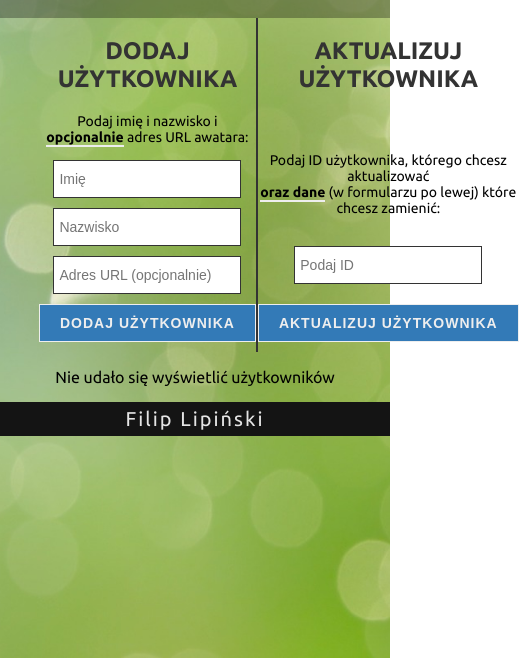
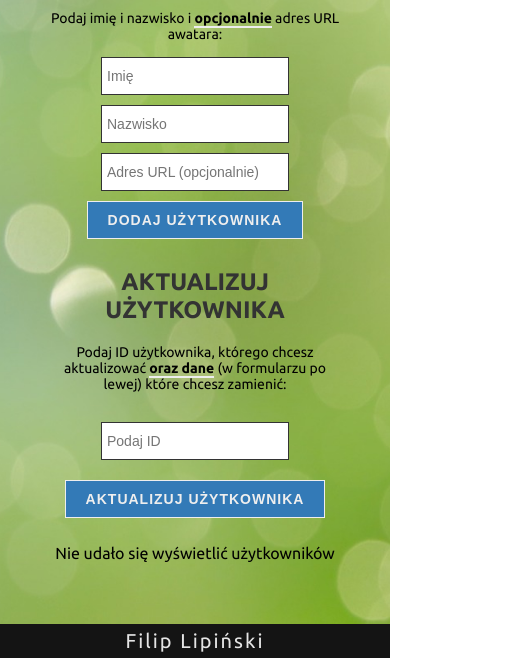
Before and after one commit to filiplipinski/rest-api, a React app: page / in a window 390 px wide. Shown: the part 186-844 px from the top of the page, 519 px wide, since content can reach past the window. Built offline with nearby package versions, Linux system fonts and the light colour scheme; no server answers.

Commit message:
add simple media queries

```diff
--- a/src/components/App.js
+++ b/src/components/App.js
@@ -2,6 +2,7 @@ import React, { Component } from 'react';
 import UsersList from "./UsersList";
 import Form from "./Form";
 import '../styles/App.css';
+import '../styles/media-queries.css';
 import blank_avatar_img from "../img/blank-avatar.jpg";
 
 const API = "https://reqres.in";
--- a/src/components/Form.js
+++ b/src/components/Form.js
@@ -79,7 +79,7 @@ class Form extends Component {
         <div className="updateUser">
           <h2>Aktualizuj użytkownika</h2>
           <form onSubmit={this.handleUpdate}>
-            <label htmlFor="id">Podaj ID użytkownika, którego chcesz aktualizować<br /> <span>oraz dane</span> (w formularzu po lewej) które chcesz zamienić:</label>
+            <label htmlFor="id">Podaj ID użytkownika, którego chcesz aktualizować <span>oraz dane</span> (w formularzu po lewej) które chcesz zamienić:</label>
             <input onChange={this.handleChange} value={id} name="id" type="number" placeholder="Podaj ID" />
             <input type="submit" value="Aktualizuj użytkownika" className="btn"></input>
           </form>
--- a/src/styles/App.css
+++ b/src/styles/App.css
@@ -1,4 +1,5 @@
 .app {
+  position: relative;
   text-align: center;
   background-image: url("../img/bgc.jpg");
   background-position: center;
@@ -7,6 +8,7 @@
   min-height: 100vh;
   max-width: 1920px;
   margin: 0 auto;
+  overflow: hidden;
 }
 
 .app h1 {
@@ -23,6 +25,9 @@
 }
 
 footer {
+  position: absolute;
+  left: 0;
+  bottom: 0;
   width: 100%;
   background-color: #141414;
   color: #e5e5e5;
--- a/src/styles/Form.css
+++ b/src/styles/Form.css
@@ -11,6 +11,7 @@
   display: inline-block;
   font-size: 14px;
   margin-bottom: 10px;
+  padding: 0 2%;
 }
 
 .container .addUser input:nth-of-type(1),
--- /dev/null
+++ b/src/styles/media-queries.css
@@ -0,0 +1,22 @@
+@media (max-width: 480px) and (orientation: portrait) {
+  .container {
+    display: block;
+  }
+
+  .container .addUser {
+    border: none;
+  }
+}
+
+@media (max-width: 824px) {
+  .app h1 {
+    font-size: 35px;
+    padding: 2vh 0;
+  }
+}
+
+@media (max-width: 376px) and (orientation: portrait) {
+  .users .user {
+    padding-left: 4%;
+  }
+}
```
